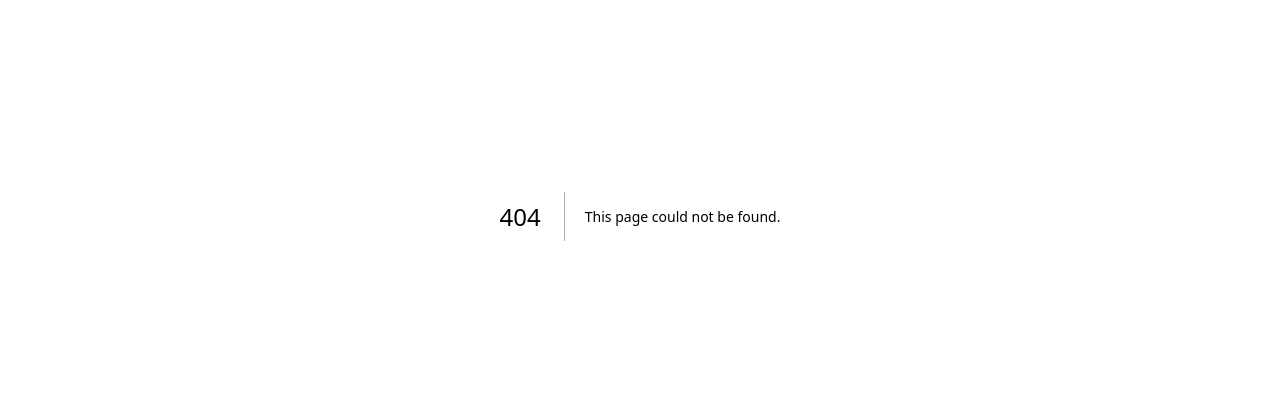
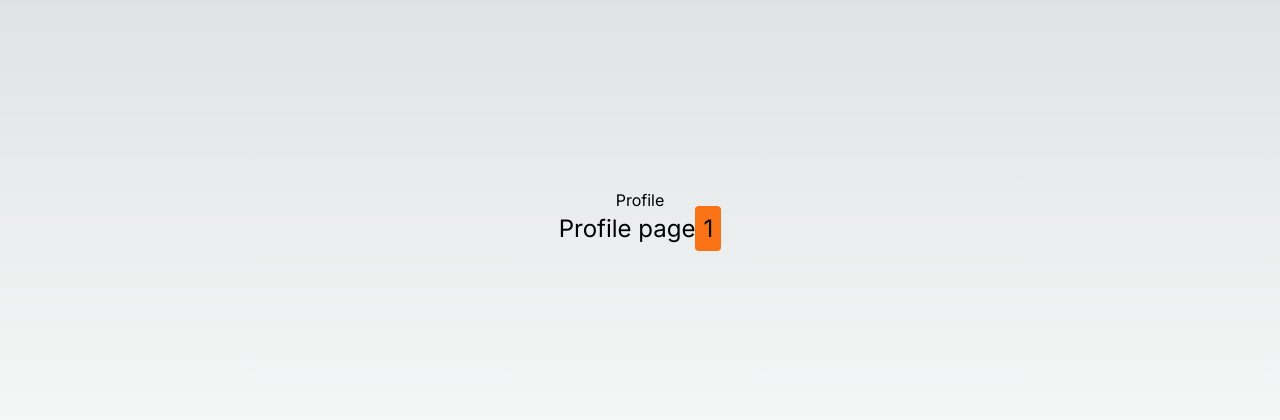
Before and after one commit to nirgluzman/NextJS-Auth-App, a Next.js app: page /profile/1 in a window 1280 px wide. Before the commit this address had no page. Shown: the part 184-604 px from the top of the page. Built offline with nearby package versions, Linux system fonts and the light colour scheme.

Commit message:
add profile page - template only

```diff
--- /dev/null
+++ b/src/app/profile/[id]/page.tsx
@@ -0,0 +1,11 @@
+export default function UserProfile({ params }: any) {
+  return (
+    <div className='flex flex-col items-center justify-center min-h-screen py-2'>
+      <h1>Profile</h1>
+      <hr />
+      <p className='text-2xl'>
+        Profile page<span className='p-2 rounded bg-orange-500 text-black'>{params.id}</span>
+      </p>
+    </div>
+  );
+}
--- /dev/null
+++ b/src/app/profile/page.tsx
@@ -0,0 +1,9 @@
+export default function ProfilePage() {
+  return (
+    <div className='flex flex-col items-center justify-center min-h-screen py-2'>
+      <h1>Profile</h1>
+      <hr />
+      <p>Profile page</p>
+    </div>
+  );
+}
```
